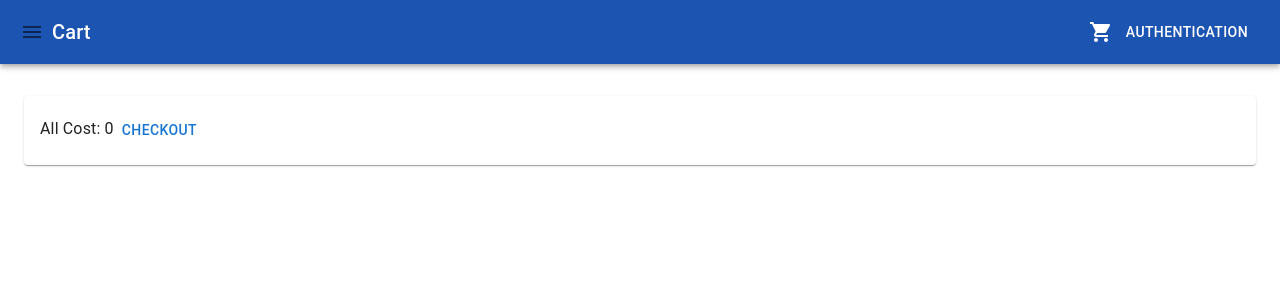
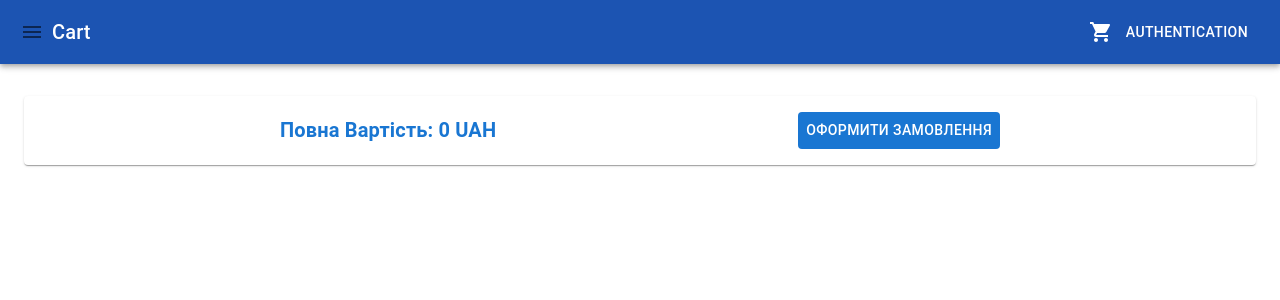
Before and after one commit to Daloniil/Store_Second, a Next.js app: page /cart in a window 1280 px wide. Shown: the top 300 px of the page. Built offline with nearby package versions, Linux system fonts and the light colour scheme.

Commit message:
Cart style

```diff
--- a/src/pages/cart/index.tsx
+++ b/src/pages/cart/index.tsx
@@ -3,73 +3,172 @@ import {useCart} from "@/hooks/useCart";
 import {useEffect} from "react";
 import {useState} from "react";
 import {Item} from "@/Interfaces/ItemIterface";
-import Image from "next/image";
-import {Button} from "@mui/material";
+import {
+    Button,
+    Box,
+    Typography,
+    Card,
+    CardContent,
+    CardActions,
+    IconButton,
+    useTheme,
+    useMediaQuery
+} from "@mui/material";
 import {NotificationKeys} from "@/services/localKey";
 import {useNotification} from "@/hooks/useNotification";
 import AddIcon from '@mui/icons-material/Add';
 import RemoveIcon from '@mui/icons-material/Remove';
 import {redirectTo} from "@/utils/redirect";
+import {capitalizeFirstLetter} from "@/utils/firstLetter";
 
 const CartPage = () => {
+    const theme = useTheme();
+    const isMobile = useMediaQuery(theme.breakpoints.down('md'));
+
     const {addNotification} = useNotification();
-    const {
-        cartContext, removeItemCart,
-        minusItemCart,
-        plusItemCart
-    } = useCartContext()
-    const {addItemToCart} = useCart()
 
-    const [item, setItem] = useState([] as Item[])
+    const {cartContext, removeItemCart, minusItemCart, plusItemCart} = useCartContext();
+
+    const {addItemToCart} = useCart();
+
+    const [items, setItems] = useState<Item[]>([]);
 
     useEffect(() => {
-        addItemToCart(cartContext)
-        setItem(cartContext)
-    }, [])
+        addItemToCart(cartContext);
+        setItems(cartContext);
+    }, []);
 
+    const removeFromCart = (id: number) => {
+        removeItemCart(id);
+        const updatedItems = items.filter((item) => item.id !== id);
+        setItems(updatedItems);
+        addItemToCart(updatedItems);
+        addNotification('Успішно видалено', NotificationKeys.SUCCESS);
+    };
+    const updateItemAmount = (id: number, type: 'increase' | 'decrease') => {
+        if (type === 'increase') {
+            plusItemCart(id);
+        } else {
+            minusItemCart(id);
+        }
+        const updatedItems = items.map((item) =>
+            item.id === id ? {...item, amount: type === 'increase' ? item.amount + 1 : item.amount - 1} : item
+        );
+        setItems(updatedItems);
+        addItemToCart(updatedItems);
+    };
 
-    const remover = (id: number) => {
-        removeItemCart(id)
-        const indexGoods = item?.map((id: Item) => id.id).indexOf(id);
-        item?.splice(indexGoods, 1);
-        setItem(item)
-        addItemToCart(item)
-        addNotification("Delete Success", NotificationKeys.SUCCESS);
-    }
+    const totalPrice = items.reduce((total, item) => total + item.cost * item.amount, 0);
 
-    const minus = (id: number) => {
-        minusItemCart(id)
-        const indexGoods = item?.map((id: Item) => id.id).indexOf(id);
-        item[indexGoods].amount -= 1
-        setItem(item)
-        addItemToCart(item)
-    }
+    const renderCartItem = (item: Item) => {
+        const {id, name, cost, amount, photo} = item;
+        return (
+            <Card key={id + Math.random()} sx={{width: {xs: '90%', sm: '60%'}, marginBottom: '16px'}}>
+                <CardContent
+                    sx={{
+                        display: 'flex',
+                        flexDirection: {xs: 'column', sm: 'row'},
+                        alignItems: 'center',
+                    }}
+                >
+                    <Box
+                        sx={{
+                            width: {xs: '100%', sm: '40%'},
+                            paddingBottom: {xs: '100%', sm: '40%'},
+                            position: 'relative',
+                            overflow: 'hidden',
+                        }}
+                    >
+                        <img
+                            src={photo}
+                            alt={name}
+                            style={{position: 'absolute', top: 0, left: 0, width: '100%', height: '100%'}}
+                        />
+                    </Box>
+                    <Box sx={{marginLeft: {xs: 0, sm: '16px'}, width: {xs: '100%', sm: '60%'}}}>
+                        <Typography variant={isMobile ? 'body1' : 'h6'} sx={{ marginBottom: '8px', fontWeight: 'bold', fontSize: isMobile ? '14px' : '20px' }}>
+                            {capitalizeFirstLetter(name)}
+                        </Typography>
+                        <Box sx={{display: 'flex', alignItems: 'center', marginBottom: '8px'}}>
+                            <Typography variant={isMobile ? 'subtitle2' : 'subtitle1'} sx={{marginRight: '8px'}}>
+                                Ціна:
+                            </Typography>
+                            <Typography variant={isMobile ? 'subtitle2' : 'subtitle1'} sx={{fontWeight: 'bold'}}>
+                                {cost} UAH
+                            </Typography>
+                        </Box>
+                        <Box sx={{display: 'flex', alignItems: 'center'}}>
+                            <Typography variant={isMobile ? 'subtitle2' : 'subtitle1'} sx={{marginRight: '8px'}}>
+                                Кількість:
+                            </Typography>
+                            <Typography variant={isMobile ? 'subtitle2' : 'subtitle1'} sx={{fontWeight: 'bold'}}>
+                                {amount}
+                            </Typography>
+                        </Box>
+                    </Box>
+                </CardContent>
+                <CardActions>
+                    <IconButton onClick={() => updateItemAmount(item.id, 'increase')}>
+                        <AddIcon/>
+                    </IconButton>
+                    {item.amount > 1 && (
+                        <IconButton onClick={() => updateItemAmount(item.id, 'decrease')}>
+                            <RemoveIcon/>
+                        </IconButton>
+                    )}
+                    <Button onClick={() => removeFromCart(id)}>Видалити</Button>
+                </CardActions>
+            </Card>
+        );
+    };
 
-    const plus = (id: number) => {
-        plusItemCart(id)
-        const indexGoods = item?.map((id: Item) => id.id).indexOf(id);
-        item[indexGoods].amount += 1
-        setItem(item)
-        addItemToCart(item)
-    }
+    const renderCart = () => {
+        return (
+            <>
+                {items.map(renderCartItem)}
+                <Box
+                    sx={{
+                        display: 'flex',
+                        alignItems: 'center',
+                        flexDirection: {xs: 'column', sm: 'row'},
+                        justifyContent: 'space-between',
+                        width: {xs: '90%', sm: '60%'},
+                    }}
+                >
+                    <Typography
+                        variant={isMobile ? 'subtitle1' : 'h6'}
+                        sx={{
+                            fontWeight: 'bold',
+                            color: 'primary.main',
+                            marginBottom: {xs: '8px', sm: 0},
+                            marginRight: {xs: 0, sm: '16px'},
+                        }}
+                    >
+                        Повна Вартість: {totalPrice} UAH
+                    </Typography>
+                    <Button
+                        onClick={() => redirectTo('/checkout')}
+                        sx={{
+                            marginTop: {xs: '8px', sm: 0},
+                            backgroundColor: 'primary.main',
+                            color: 'white',
+                            '&:hover': {
+                                backgroundColor: 'primary.dark',
+                            },
+                        }}
+                    >
+                        Оформити Замовлення
+                    </Button>
+                </Box>
+            </>
+        );
+    };
 
+    return (
+        <Box sx={{display: 'flex', flexDirection: 'column', alignItems: 'center'}}>
+            {renderCart()}
+        </Box>
+    );
+};
 
-    return <div>
-        {item?.map((item) => {
-            return (
-                <div key={item.id + Math.random()}>
-                    {item.name}
-                    <Image src={item.photo} alt={item.name} width={150} height={150}/>
-                    {item.amount}
-                    Cost:{item.cost}
-                    {item.amount > 1 ? <RemoveIcon onClick={() => minus(item.id)}/> : ''}
-                    <AddIcon onClick={() => plus(item.id)}/>
-                    <Button onClick={() => remover(item.id)}>Delete</Button>
-                </div>
-            )
-        })}
-        All Cost: {item.reduce((total, item) => total + (item.cost * item.amount), 0)}
-        <Button onClick={() => redirectTo("/checkout")}>Checkout</Button>
-    </div>
-}
-export default CartPage
+export default CartPage;
--- /dev/null
+++ b/src/utils/firstLetter.ts
@@ -0,0 +1,6 @@
+export const capitalizeFirstLetter = (str: string) => {
+    const words = str.split(" ");
+    return words
+        .map((word) => word.charAt(0).toUpperCase() + word.slice(1).toLowerCase())
+        .join(" ");
+};
```
Also changed, not shown: src/pages/catalog/[type].tsx (+1 -9 lines), src/pages/catalog/item/[id].tsx (+1 -7 lines).
